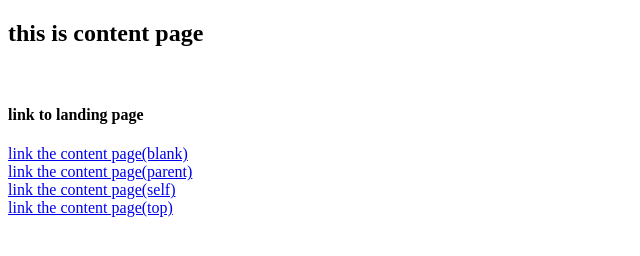
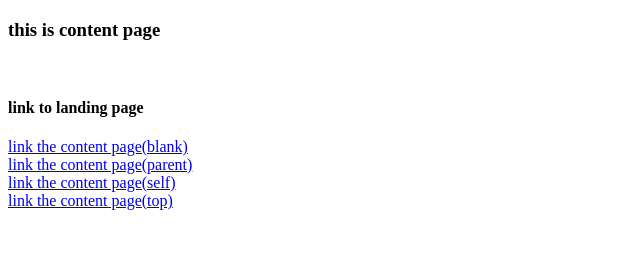
Before and after one commit to Jigyasa0411/MERN.github.io, a plain HTML site: page home.html in a window 1280 px wide. Shown: the whole page, without its empty margins (0-640 px from the left). Drawn offline with Linux system fonts and the light colour scheme.

Commit message:
changed heading

```diff
--- a/home.html
+++ b/home.html
@@ -6,7 +6,7 @@
     <title>Document</title>
 </head>
 <body>
-    <h2>this is content page</h2>
+    <h3>this is content page</h3>
     <br>
     <h4>link to landing page</h4>
     <a target="_blank" href="/content.html" >link the content page(blank)</a> <br>
```
